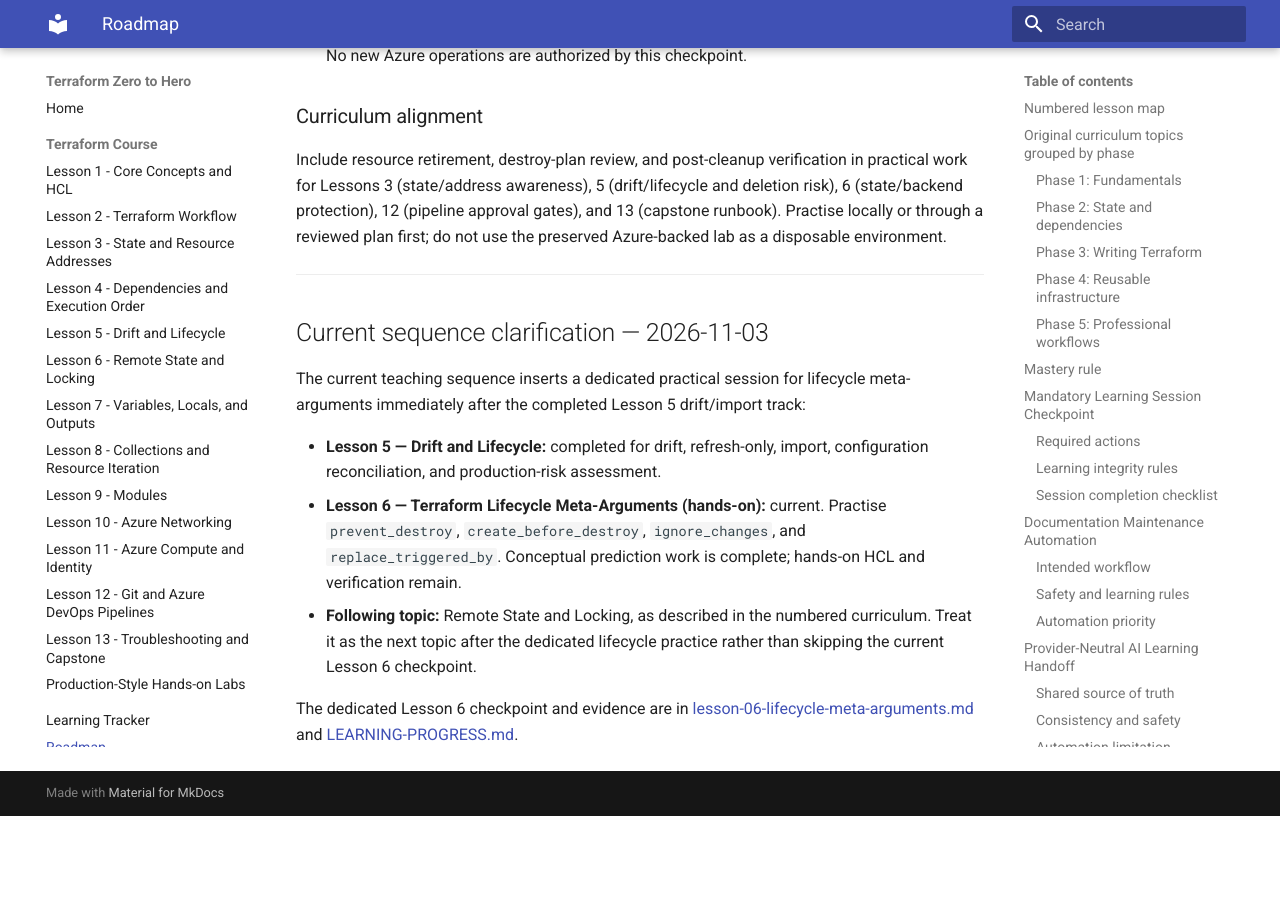
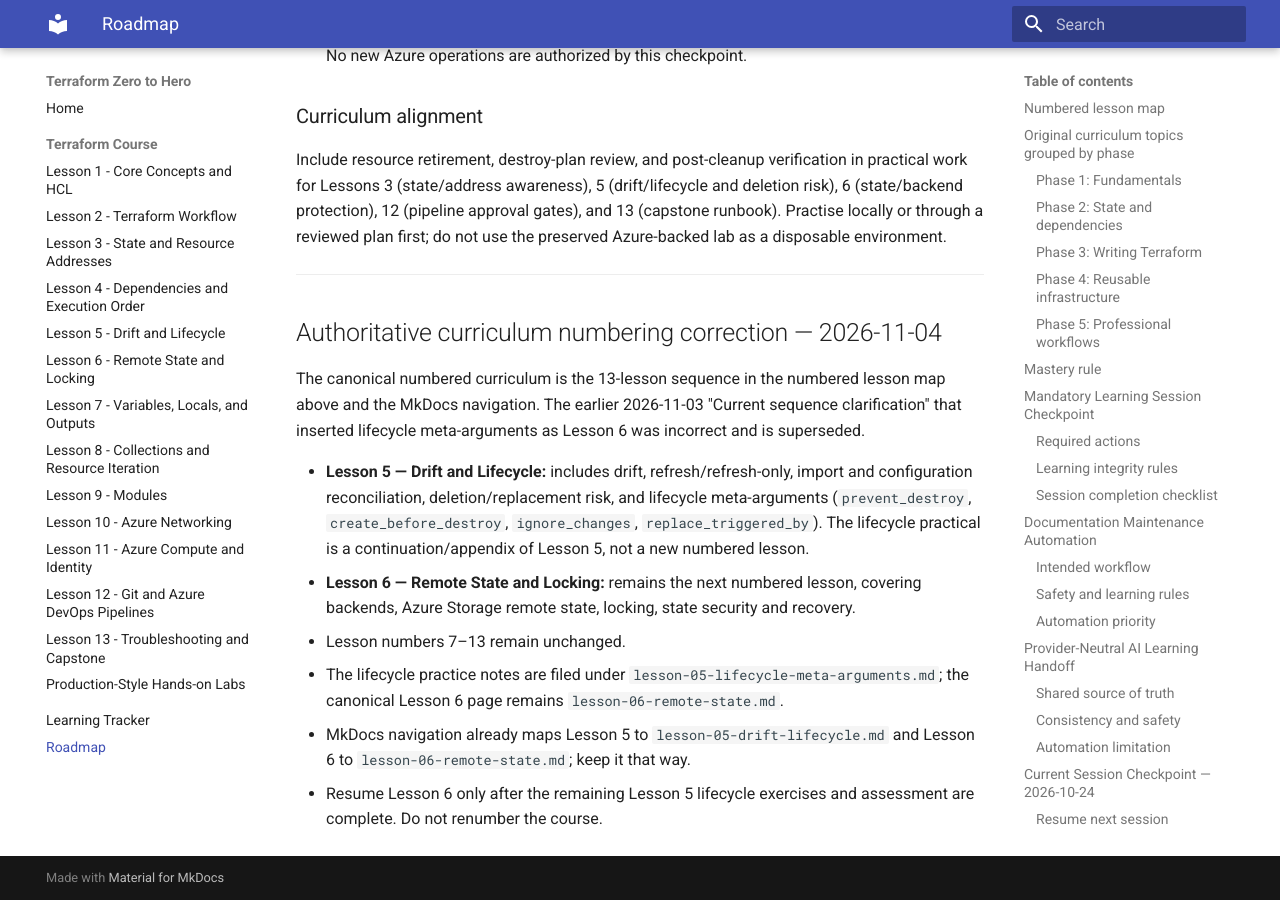
Before and after one commit to pshewale-dev/terraform-azure-lab, an MkDocs documentation site: the page built from docs/LEARNING-ROADMAP.md, in a window 1280 px wide and 900 px high, scrolled down 16828 px. Built offline with MkDocs 1.6.1 and Material for MkDocs 9.7.7, drawn with Linux system fonts in a browser that asks for light colours; before the commit the page ends 17644 px from its top, so only the background shows below that.

Commit message:
Correct lesson numbering: lifecycle remains within Lesson 5; Lesson 6 is remote state

```diff
--- a/docs/LEARNING-ROADMAP.md
+++ b/docs/LEARNING-ROADMAP.md
@@ -410,12 +410,13 @@ Include resource retirement, destroy-plan review, and post-cleanup verification
 
 ---
 
-## Current sequence clarification — 2026-11-03
+## Authoritative curriculum numbering correction — 2026-11-04
 
-The current teaching sequence inserts a dedicated practical session for lifecycle meta-arguments immediately after the completed Lesson 5 drift/import track:
+The canonical numbered curriculum is the 13-lesson sequence in the numbered lesson map above and the MkDocs navigation. The earlier 2026-11-03 "Current sequence clarification" that inserted lifecycle meta-arguments as Lesson 6 was incorrect and is superseded.
 
-- **Lesson 5 — Drift and Lifecycle:** completed for drift, refresh-only, import, configuration reconciliation, and production-risk assessment.
-- **Lesson 6 — Terraform Lifecycle Meta-Arguments (hands-on):** current. Practise `prevent_destroy`, `create_before_destroy`, `ignore_changes`, and `replace_triggered_by`. Conceptual prediction work is complete; hands-on HCL and verification remain.
-- **Following topic:** Remote State and Locking, as described in the numbered curriculum. Treat it as the next topic after the dedicated lifecycle practice rather than skipping the current Lesson 6 checkpoint.
-
-The dedicated Lesson 6 checkpoint and evidence are in [lesson-06-lifecycle-meta-arguments.md](lesson-06-lifecycle-meta-arguments.md) and [LEARNING-PROGRESS.md](LEARNING-PROGRESS.md).
+- **Lesson 5 — Drift and Lifecycle:** includes drift, refresh/refresh-only, import and configuration reconciliation, deletion/replacement risk, and lifecycle meta-arguments (`prevent_destroy`, `create_before_destroy`, `ignore_changes`, `replace_triggered_by`). The lifecycle practical is a continuation/appendix of Lesson 5, not a new numbered lesson.
+- **Lesson 6 — Remote State and Locking:** remains the next numbered lesson, covering backends, Azure Storage remote state, locking, state security and recovery.
+- Lesson numbers 7–13 remain unchanged.
+- The lifecycle practice notes are filed under `lesson-05-lifecycle-meta-arguments.md`; the canonical Lesson 6 page remains `lesson-06-remote-state.md`.
+- MkDocs navigation already maps Lesson 5 to `lesson-05-drift-lifecycle.md` and Lesson 6 to `lesson-06-remote-state.md`; keep it that way.
+- Resume Lesson 6 only after the remaining Lesson 5 lifecycle exercises and assessment are complete. Do not renumber the course.
```
